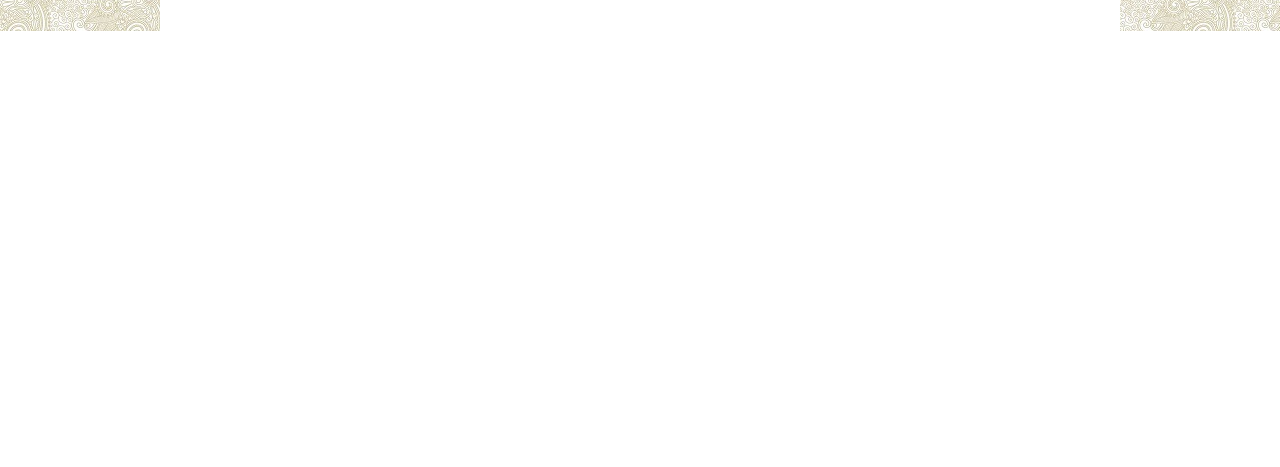
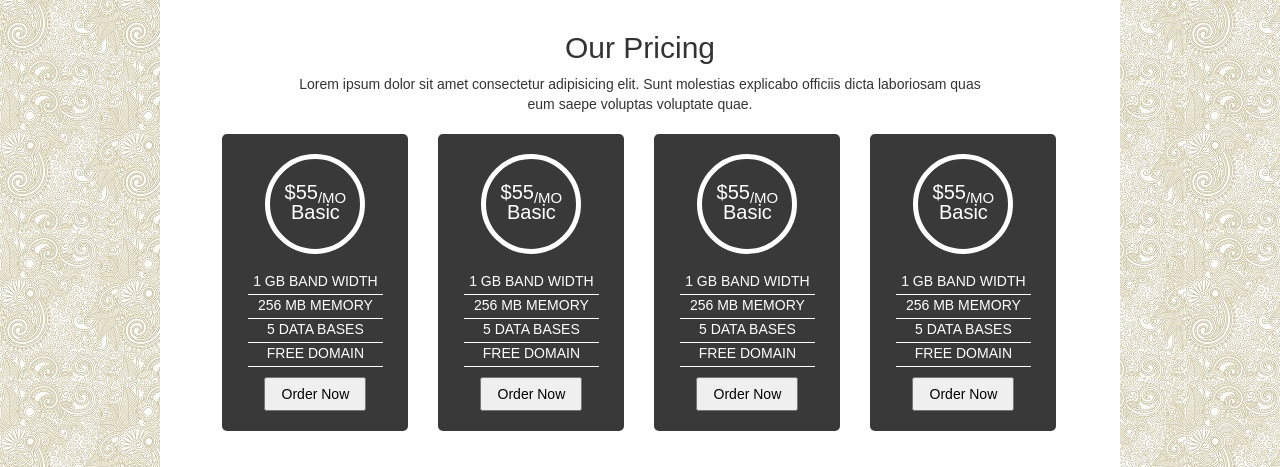
Before and after one commit to Rituraj45/first-template, a plain HTML site: page index.html in a window 1280 px wide. Shown: the part 1991-2458 px from the top of the page. Before the commit the page ends 2022 px from the top, so only its background shows below. Drawn offline with Linux system fonts and the light colour scheme.

Commit message:
pricing section complete

```diff
--- a/css/style.css
+++ b/css/style.css
@@ -329,14 +329,93 @@ body {
 .element-item:hover .isotop-overlay h2{
     bottom: 0;
 }
+/* ******************************************* */
+.row6{
+    height: 436px;
+    background: #fff;
+    margin-top: -20px;
+}
+.pricing-section{}
+.pricing-top{
+    text-align: center;
 
+}
+.pricing-top h2{}
+.pricing-top p{
+    width: 700px;
+    margin: 0 auto;
+    padding-bottom: 20px;
+}
+.pricing-bottom{}
+.pricing-all{
+    width: 87%;
+    margin: 0 auto;
+}
+.pricing-part{
+    float: left;
+    width: 186px;
+    background: #39393a;
+    margin-left: 30px;
+    height: 297px;
+    color: #fff;
+    border-radius: 5px;
+}
+.pricing-part:first-child{
+    margin-left: 0px;
+}
+.pricing-part:hover{
+    background: #87d37c;
+    transition: 1s;
+}
+.pricing-part:hover button{
+    background: #fff;
+    color: #87d37c;
+    transition: 1s;
+    border: 1px solid #fff;.00
+}
+.pricing-part:hover .pricing-round{
+    background: #fff;
+    color: #87d37c;
+    transition: 1s;
+}
+.pricing-round{
+    height: 100px;
+    width: 100px;
+    border: 5px solid #fff;
+    border-radius: 50%;
+    margin: 0 auto;
+    text-align: center;
+    line-height: 20px;
+    padding-top: 23px;
+    margin-top: 20px;
+    margin-bottom: 17px;
+}
+.pricing-round p{
+    font-size: 20px;
+}
+.pricing-round p sup{
+    font-size: 14px;
+    margin-right: 8px;
+}
+.pricing-part ul{}
+.pricing-part ul li{
+    text-align: center;
+    list-style: none;
+    text-transform: uppercase;
+    border-bottom: 1px solid #fff;
+    width: 135px;
+    margin: 0 auto;
+    padding-bottom: 3px;
+}
+.pricing-part button{
+    color: #000;
+    padding: 5px 15px;
+    display: block;
+    width: 102px;
+    margin: 0 auto;
 
-
-
-
-
-
-
-
-
-/* ******************************************* */
+}
+.pricing section{}
+.pricing section{}
+.pricing section{}
+.pricing section{}
--- a/index.html
+++ b/index.html
@@ -207,6 +207,67 @@
             </div>
         </div>
        </div>
+       <div class="row6">
+        <div class="pricing-section">
+          <div class="pricing-top">
+            <h2>Our Pricing</h2>
+            <p>Lorem ipsum dolor sit amet consectetur adipisicing elit. Sunt molestias explicabo officiis dicta
+               laboriosam quas eum saepe voluptas voluptate quae.</p>
+          </div>
+          <div class="pricing-bottom">
+            <div class="pricing-all">
+              <div class="pricing-part">
+                <div class="pricing-round">
+                  <p><span>$</span>55<sub>/MO</sub><br>Basic</p>
+                </div>
+                <ul>
+                  <li>1 GB band width</li>
+                  <li>256 MB MEMORY</li>
+                  <li>5 DATA BASES</li>
+                  <li>FREE DOMAIN</li>
+                </ul>
+                <button>Order Now</button>
+              </div>
+              <div class="pricing-part">
+                <div class="pricing-round">
+                  <p><span>$</span>55<sub>/MO</sub><br>Basic</p>
+                </div>
+                <ul>
+                  <li>1 GB band width</li>
+                  <li>256 MB MEMORY</li>
+                  <li>5 DATA BASES</li>
+                  <li>FREE DOMAIN</li>
+                </ul>
+                <button>Order Now</button>
+              </div>
+              <div class="pricing-part">
+                <div class="pricing-round">
+                  <p><span>$</span>55<sub>/MO</sub><br>Basic</p>
+                </div>
+                <ul>
+                  <li>1 GB band width</li>
+                  <li>256 MB MEMORY</li>
+                  <li>5 DATA BASES</li>
+                  <li>FREE DOMAIN</li>
+                </ul>
+                <button>Order Now</button>
+              </div>
+              <div class="pricing-part">
+                <div class="pricing-round">
+                  <p><span>$</span>55<sub>/MO</sub><br>Basic</p>
+                </div>
+                <ul>
+                  <li>1 GB band width</li>
+                  <li>256 MB MEMORY</li>
+                  <li>5 DATA BASES</li>
+                  <li>FREE DOMAIN</li>
+                </ul>
+                <button>Order Now</button>
+              </div>
+            </div>
+          </div>
+        </div>
+       </div>
     </div>
     <script src="js/jquery.min.js"></script>
     <script src="js/bootstrap.min.js"></script>
```
